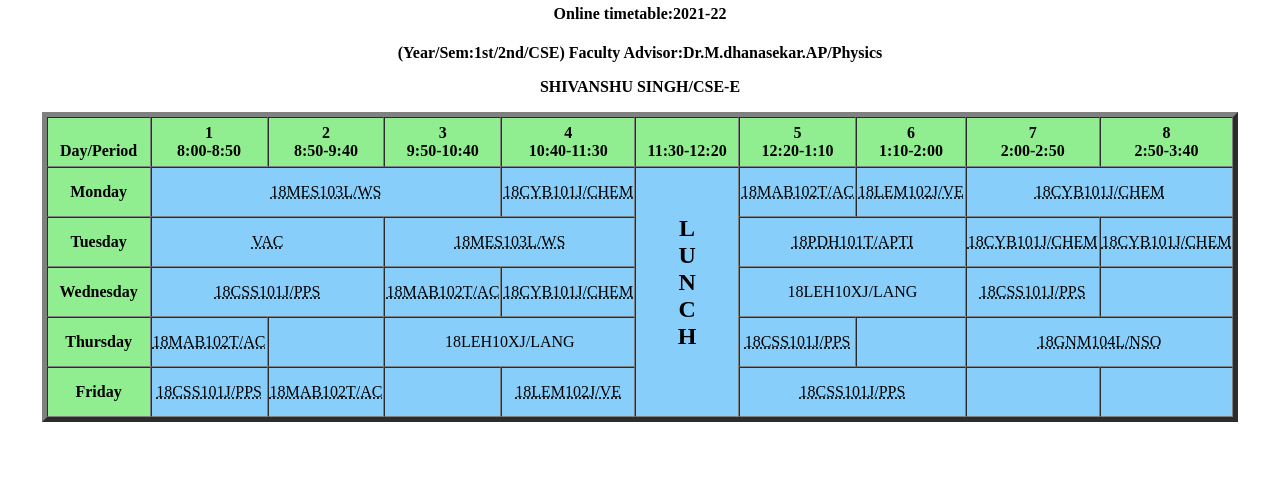
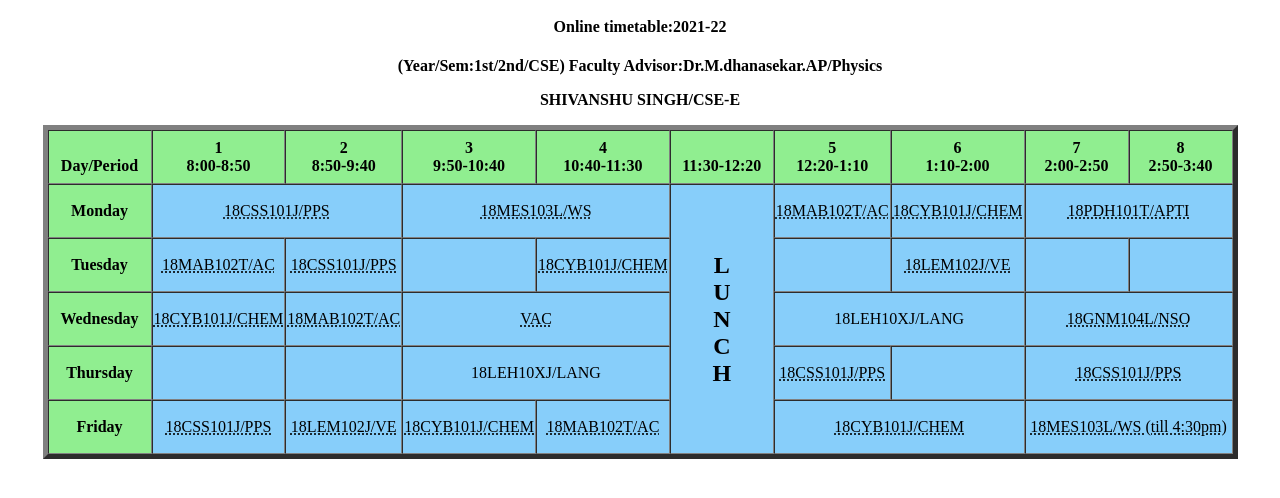
Before and after one commit to SHIVanshuSingh07/Semester-TimeTable, a plain HTML site: page index.html in a window 1280 px wide. Shown: the part 110-608 px from the top of the page. Drawn offline with Linux system fonts and the light colour scheme.

Commit message:
Update index.html

```diff
--- a/index.html
+++ b/index.html
@@ -1,3 +1,4 @@
+<!DOCTYPE html>
 <html lang="en">
 
 <head>
@@ -51,70 +52,76 @@
             <td align="center" height="50" bgcolor="lightgreen">
                 <b>Monday</b>
             </td>
-            <td align="center" height="50" colspan="3"> <abbr title="(Mr.G.Manikandan)		"> 18MES103L/WS </abbr>
-            </td>
-            <td align="center" height="50"> <abbr title="(Dr.K.S.Yoganand)">18CYB101J/CHEM</abbr>
+            <td align="center" colspan="2" height="50"> <abbr
+                    title="(Dr.Saranya G / Dr.R.Ramya)">18CSS101J/PPS</abbr></td>
+            <td align="center" height="50" colspan="2"> <abbr title="(Mr.S.D.Kumar)		"> 18MES103L/WS </abbr>
             </td>
             <td rowspan="5" align="center" height="50">
                 <h2>L<br>U<br>N<br>C<br>H </h2>
             </td>
-            <td align="center" height="50"> <abbr title="(Ms.S.Vanishree)"> 18MAB102T/AC </abbr>
+            <td align="center" height="50"> <abbr title="(Ms.R.Aruna Devi)"> 18MAB102T/AC </abbr>
             </td>
-            <td align="center" height="50"> <abbr title="(Dr.K.Nagamani)"> 18LEM102J/VE </abbr>
-            </td>
-            <td align="center" height="50" colspan="2"> <abbr title="(Dr.K.S.Yoganand)">18CYB101J/CHEM </abbr> </td>
+            <td align="center" height="50"> <abbr title="(Dr.P.Arthy)">18CYB101J/CHEM </abbr> </td>
+            <td align="center" height="50" colspan="2"> <abbr title="(Ms.Shanthini)">18PDH101T/APTI</abbr></td>
         </tr>
         <tr>
             <td align="center" height="50" bgcolor="lightgreen">
                 <b>Tuesday</b>
             </td>
-            <td align="center" height="50" colspan="2"> <abbr title="(SAI Faculty)">VAC </abbr>
+            <td align="center" height="50"> <abbr title="(Ms.R.Aruna Devi)"> 18MAB102T/AC </abbr>
+            <td align="center" height="50"> <abbr title="(Dr.Saranya G / Dr.R.Ramya)">18CSS101J/PPS</abbr></td>
             </td>
-            <td align="center" height="50" colspan="2"> <abbr title="(Mr.G.Manikandan)"> 18MES103L/WS </abbr></td>
-            <td align="center" height="50" colspan="2"> <abbr title="(Ms.Shanthini)">18PDH101T/APTI</abbr></td>
-            <td align="center" height="50"> <abbr title="(Dr.K.S.Yoganand)">18CYB101J/CHEM</abbr></td>
-            <td align="center" height="50"> <abbr title="(Dr.K.S.Yoganand)">18CYB101J/CHEM</abbr></td>
+            <td align="center" height="50"></td>
+            <td align="center" height="50"> <abbr title="(Dr.P.Arthy)">18CYB101J/CHEM</abbr></td>
+            <td align="center" height="50"></td>
+            <td align="center" height="50"> <abbr title="(NS3/EFL)">18LEM102J/VE</abbr>
+            </td>
+            <td align="center" height="50"></td>
+            <td align="center" height="50"></td>
         </tr>
         <tr>
             <td align="center" height="50" bgcolor="lightgreen">
                 <b>Wednesday</b>
             </td>
-            <td align="center" colspan="2" height="50"> <abbr
-                    title="(Dr.J Faritha Banu /Mr.Sadhasivam)">18CSS101J/PPS</abbr></td>
-            <td align="center" height="50"> <abbr title="(Ms.S.Vanishree)">18MAB102T/AC</abbr> </td>
-            <td align="center" height="50"> <abbr title="(Dr.K.S.Yoganand)">18CYB101J/CHEM</abbr></td>
+            <td align="center" height="50"> <abbr title="(Dr.P.Arthy)">18CYB101J/CHEM</abbr></td>
+            <td align="center" height="50"> <abbr title="(Ms.R.Aruna Devi)">18MAB102T/AC</abbr> </td>
+            <td align="center" height="50" colspan="2"> <abbr title="(SAI Faculty)">VAC</abbr></td>
             <td align="center" colspan="2" height="50">18LEH10XJ/LANG
             </td>
-            <td align="center" height="50"> <abbr title="(Dr.J Faritha Banu /Mr.Sadhasivam)"> 18CSS101J/PPS </abbr></td>
-            <td align="center" height="50"></td>
+            <td align="center" colspan="2" height="50"> <abbr title="(Dr.Balasubramaniam)">18GNM104L/NSO</abbr>
+            </td>
+
         </tr>
         <tr>
             <td align="center" height="50" bgcolor="lightgreen">
                 <b>Thursday</b>
             </td>
-            <td align="center" height="50"> <abbr title="(Ms.S.Vanishree)">18MAB102T/AC</abbr> </td>
+            <td align="center" height="50"></td>
             <td align="center" height="50"></td>
             <td align="center" height="50" colspan="2">18LEH10XJ/LANG
             </td>
-            <td align="center" height="50"> <abbr title="(Dr.J Faritha Banu/Mr.Sadhasivam)">18CSS101J/PPS</abbr>
+            <td align="center" height="50"> <abbr title="(Dr.Saranya G / Dr.R.Ramya)">18CSS101J/PPS</abbr>
             </td>
             <td align="center" height="50"></td>
-            <td align="center" colspan="2" height="50"> <abbr title="(Dr.Balasubramaniam)">18GNM104L/NSO</abbr>
+            <td align="center" height="50" colspan="2"> <abbr
+                    title="(Dr.Saranya G / Dr.R.Ramya)">18CSS101J/PPS</abbr>
             </td>
         </tr>
         <tr>
             <td align="center" height="50" bgcolor="lightgreen">
                 <b>Friday</b>
             </td>
-            <td align="center" height="50"> <abbr title="(Dr.J Faritha Banu/Mr.Sadhasivam)">18CSS101J/PPS</abbr>
+            <td align="center" height="50"> <abbr title="(Dr.Saranya G / Dr.R.Ramya)">18CSS101J/PPS</abbr>
             </td>
-            <td align="center" height="50"> <abbr title="(Ms.S.Vanishree)">18MAB102T/AC</abbr> </td>
-            <td align="center" height="50"></td>
-            <td align="center" height="50"> <abbr title="Dr.K.Nagamani">18LEM102J/VE</abbr>
+            <td align="center" height="50"> <abbr title="(NS3/EFL)">18LEM102J/VE</abbr></td>
+            <td align="center" height="50"> <abbr title="(Dr.P.Arthy)">18CYB101J/CHEM</abbr></td>
+            <td align="center" height="50"> <abbr title="(Ms.R.Aruna Devi)">18MAB102T/AC</abbr> </td>
             </td>
-            <td align="center" height="50" colspan="2"> <abbr title="(Dr.J Faritha Banu/Mr.Sadhasivam)">18CSS101J/PPS</abbr></td>
-            <td align="center" height="50"></td>
-            <td align="center" height="50"></td>
+            <td align="center" height="50" colspan="2"> <abbr title="(Dr.P.Arthy)">18CYB101J/CHEM</abbr></td>
+            <td align="center" height="50" colspan="2"> <abbr title="(Mr.S.D.Kumar)		"> 18MES103L/WS (till 4:30pm)
+                </abbr>
+            </td>
+
         </tr>
     </table>
 </body>
```
